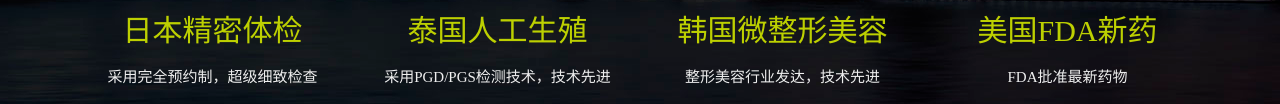
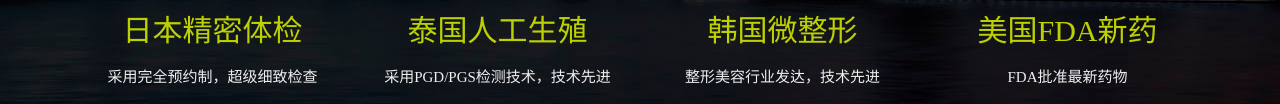
Before and after one commit to liuxh163/hmsite1, a plain HTML site: page index.html in a window 1280 px wide. Shown: the part 1924-2028 px from the top of the page. Drawn offline with Linux system fonts and the light colour scheme; files whose address does not match are found by name.

Commit message:
adjust korea desc

```diff
--- a/index.html
+++ b/index.html
@@ -152,7 +152,7 @@
 			</div>
 			<div class="col-md-3 col-sm-3 real-w3grid">
 				<img src="images/i31.png" alt="Veg Mores">
-				<h3>韩国微整形美容</h3>
+				<h3>韩国微整形</h3>
 				<p>整形美容行业发达，技术先进</p><p>直接对接正规医院，质量保障</p><p>法律保障，三方资金质押，确认付款</p>
 			</div>
 			<div class="col-md-3 col-sm-3 real-w3grid">
```
